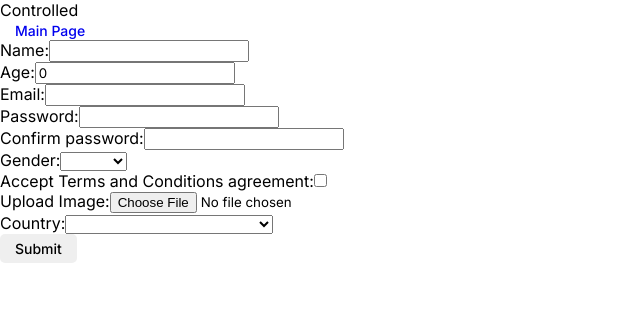
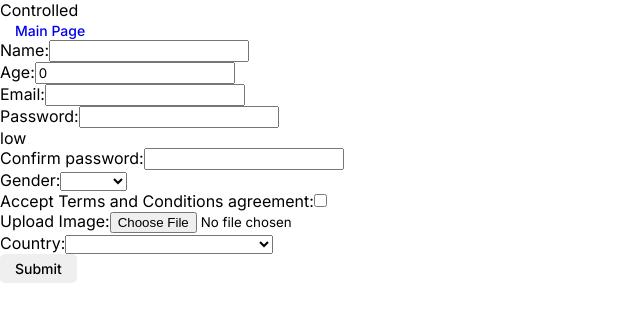
Before and after one commit to PaHaNchickT/REACT2024Q3, a React (Vite) app: page /controlled in a window 1280 px wide. Shown: the top 322 px of the page, without its empty margins (0-640 px from the left). Built offline with nearby package versions, Linux system fonts and the light colour scheme.

Commit message:
feat: implement password reliability checking for contr form

```diff
--- a/src/components/controlled-form/controlledForm.tsx
+++ b/src/components/controlled-form/controlledForm.tsx
@@ -24,6 +24,18 @@ export function ControlledForm() {
     defaultValues: FORM_DATA_DEFAULT,
     resolver: yupResolver(schema),
   })
+
+  const passwordReliabilityChecker = () => {
+    let output = 'med'
+
+    if (watch('passOrig').length <= 3) {
+      output = 'low'
+    } else if (watch('passOrig').length >= 6) {
+      output = 'high'
+    }
+
+    return output
+  }
 
   useEffect(() => {
     if ((watch('image') as unknown as imageData[])[0]) {
@@ -78,6 +90,9 @@ export function ControlledForm() {
         <label>
           Password:
           <input type="password" {...register('passOrig')} autoComplete="false" />
+          <div className="reliability_cont">
+            <div className="reliability_meter">{passwordReliabilityChecker()}</div>
+          </div>
           <p>{errors.passOrig?.message}</p>
         </label>
         <label>
```
